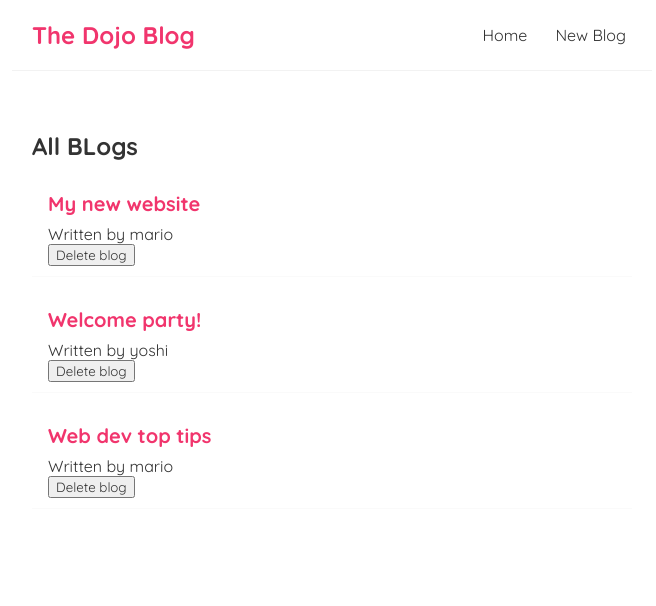
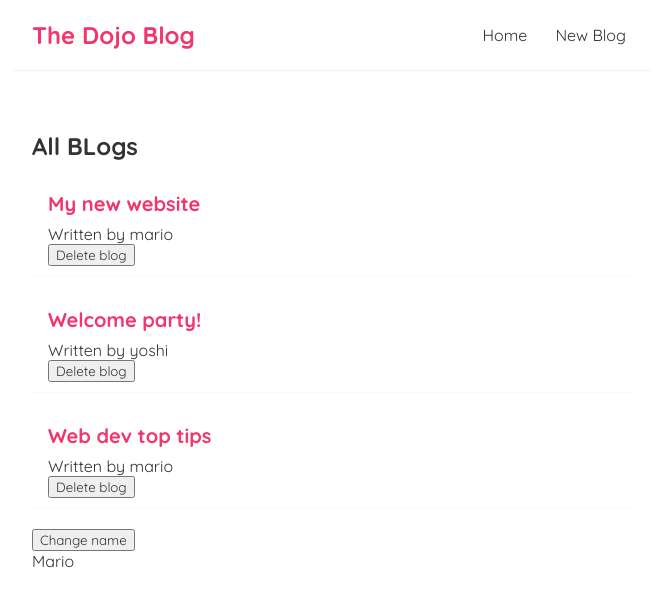
Before and after one commit to ibotchori/dojo-blog-react, a React (Create React App) app: page / in a window 1280 px wide. Shown: the top 606 px of the page, without its empty margins (308-964 px from the left). Built offline with nearby package versions, Linux system fonts and the light colour scheme.

Commit message:
useEffect Dependencies

```diff
--- a/src/Home.js
+++ b/src/Home.js
@@ -7,6 +7,8 @@
         { title: 'Welcome party!', body: 'lorem ipsum...', author: 'yoshi', id: 2 },
         { title: 'Web dev top tips', body: 'lorem ipsum...', author: 'mario', id: 3 }
     ])
+    const [name, setName] = useState('Mario')
+
     const handleDelete = (id) => {
         const newBlogs = blogs.filter(blog => blog.id != id) // <-- filter blogs
         setBlogs(newBlogs) // save filtered blogs to newBlogs
@@ -14,12 +16,14 @@
 
     useEffect(() => {
         console.log("use effect ran")
-        console.log(blogs)
-    })
+        console.log(name)
+    }, [name]) // <-- runs only when name state is changed
 
     return (
         <div className="home">
             <BlogList blogs={blogs} title="All BLogs" handleDelete={handleDelete} /> {/* <-- pass blogs to BlogList component */}
+            <button onClick={() => setName('Luigi')} >Change name</button>
+            <p>{name}</p>
         </div>
 
     )
```
